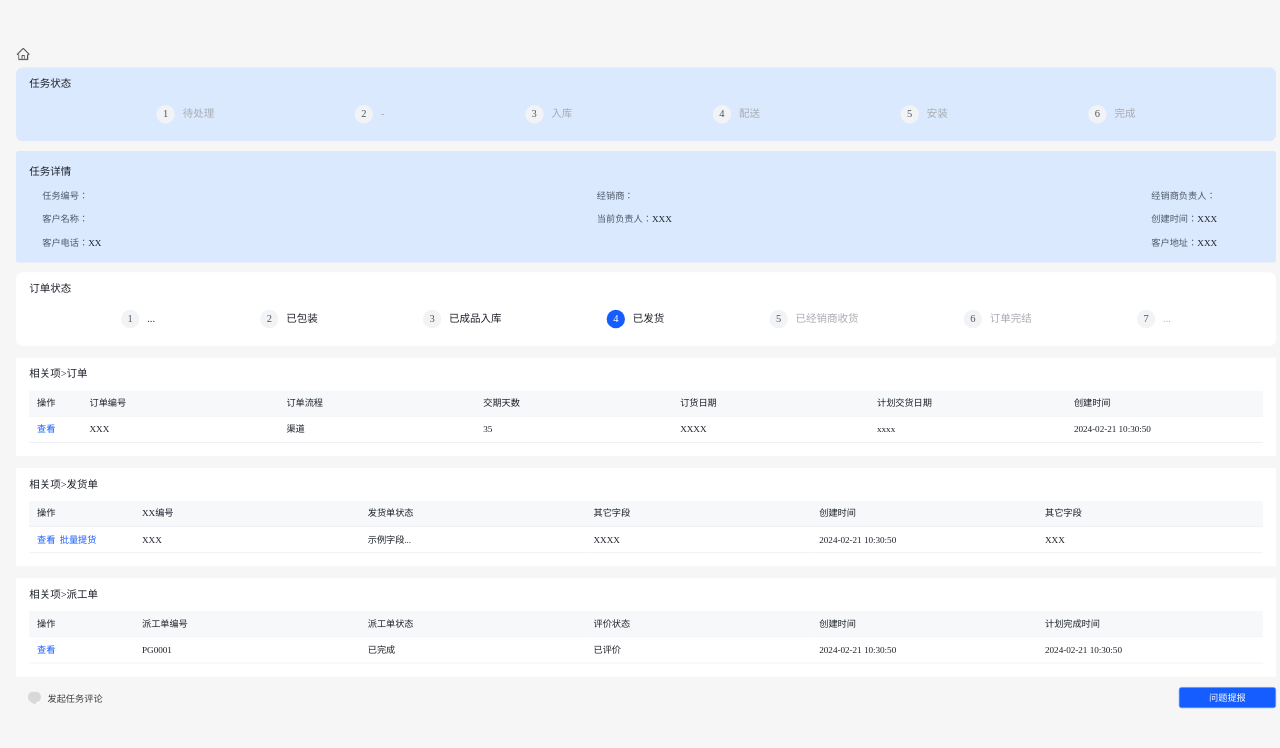
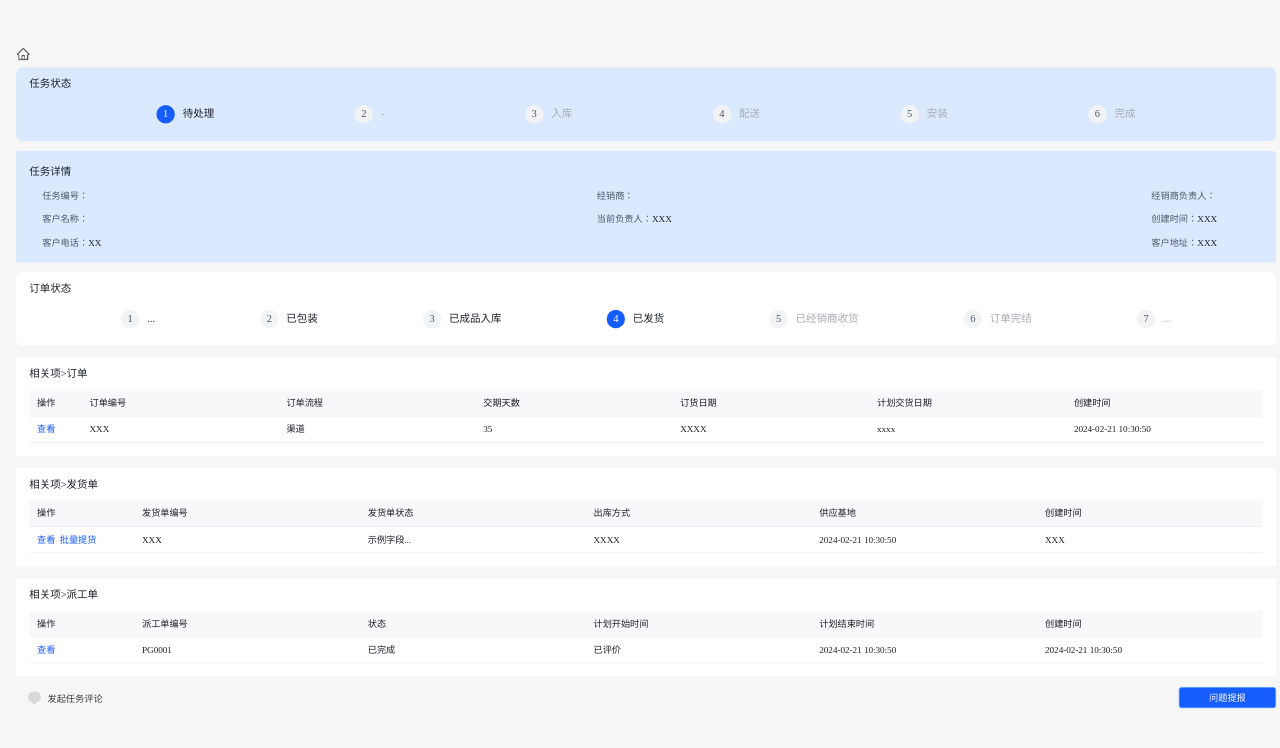
Before and after one commit to ZeCheng123/WorkbencesFE, a Vue app: page /#/delivery_tasks_details in a window 1280 px wide. Shown: the top 748 px of the page. Built offline with nearby package versions, Linux system fonts and the light colour scheme; a web font is replaced by a local one.

Commit message:
任务状态值加1

```diff
--- a/src/views/deliveryTasksDetails/index.vue
+++ b/src/views/deliveryTasksDetails/index.vue
@@ -63,7 +63,7 @@
           </span>
           <span class="field">
             <span class="label">经销商负责人：</span>
-            <span class="value">{{ taskDetails.follower_name }}</span>
+            <span class="value">{{ taskDetails.followerName }}</span>
           </span>
         </span>
         <span class="row_field">
@@ -189,11 +189,11 @@
               </div>
             </template>
           </el-table-column>
-          <el-table-column prop="text2" label="XX编号" />
+          <el-table-column prop="text2" label="发货单编号" />
           <el-table-column prop="text3" label="发货单状态" />
-          <el-table-column prop="text4" label="其它字段" />
-          <el-table-column prop="text5" label="创建时间" />
-          <el-table-column prop="text6" label="其它字段" />
+          <el-table-column prop="text4" label="出库方式" />
+          <el-table-column prop="text5" label="供应基地" />
+          <el-table-column prop="text6" label="创建时间" />
         </el-table>
       </span>
     </span>
@@ -217,10 +217,10 @@
             </template>
           </el-table-column>
           <el-table-column prop="text2" label="派工单编号" />
-          <el-table-column prop="text3" label="派工单状态" />
-          <el-table-column prop="text4" label="评价状态" />
-          <el-table-column prop="text5" label="创建时间" />
-          <el-table-column prop="text6" label="计划完成时间" />
+          <el-table-column prop="text3" label="状态" />
+          <el-table-column prop="text4" label="计划开始时间" />
+          <el-table-column prop="text5" label="计划结束时间" />
+          <el-table-column prop="text6" label="创建时间" />
         </el-table>
       </span>
     </span>
@@ -768,7 +768,7 @@ const taskid = route.query.id
 const serviceCaseNeoId = route.query.serviceCaseId
 const orderId = route.query.orderId
 // const fieldJobNeoId = route.query.fieldJobNeoId
-const taskStatus= route.query.status!=null?parseInt(route.query.status.toString(),0):0
+const taskStatus= route.query.status!=null?parseInt(route.query.status.toString(),0)+1:1
 const taskType = route.query.taskType
 
 const taskDetails=ref({
@@ -798,7 +798,7 @@ let deliveryOrderForm = reactive({
   field_job_order_id:route.query.orderId,
   fieldJobType__c:0,
   stage__c:0,
-  name:taskDetails.value.accountName+"的配送派工"
+  name:taskDetails.value.accountName+"的配送派工单"
 })
 
 const deliveryOrderRule = reactive({
@@ -994,8 +994,8 @@ const finishDeliveryOrder =  () => {
 
 			}
       Object.keys(deliveryOrderForm).forEach(key => {
-        if(key!="type"||key!="haveInstallConditions"||key!="field_job_order_id"||key!="fieldJobType__c"||key!="stage__c"||key!="name") deliveryOrderForm[key] = '';
-        if(key=="haveInstallConditions") deliveryOrderForm[key] =false;
+        if(!key.includes("type")&&!key.includes("haveInstallConditions")&&key!=="field_job_order_id"&&key!=="fieldJobType__c"&&key!=="stage__c"&&key!=="name") deliveryOrderForm[key] = '';
+        if(key==="haveInstallConditions") deliveryOrderForm[key] =false;
       });
 		}).catch((error: any) => {
 			// 显示请求失败的提示框
@@ -1004,7 +1004,7 @@ const finishDeliveryOrder =  () => {
 				type: 'error'
 			});
       Object.keys(deliveryOrderForm).forEach(key => {
-        if(key!="type"||key!="haveInstallConditions"||key!="field_job_order_id"||key!="fieldJobType__c"||key!="stage__c"||key!="name") deliveryOrderForm[key] = '';
+        if(key!=="type"&&key!=="haveInstallConditions"&&key!=="field_job_order_id"&&key!=="fieldJobType__c"&&key!=="stage__c"&&key!=="name") deliveryOrderForm[key] = '';
         if(key=="haveInstallConditions") deliveryOrderForm[key] =false;
       });
 			console.error('请求新增派工单失败:', error);
```
